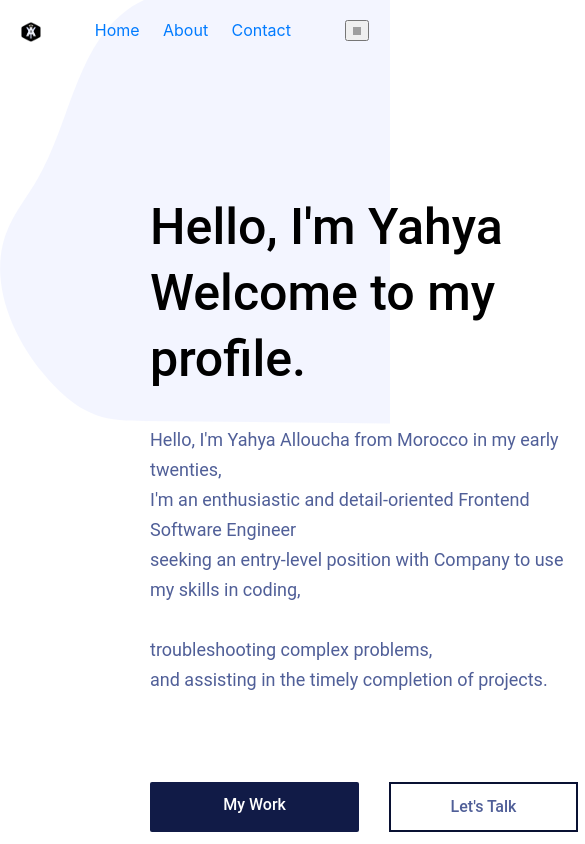
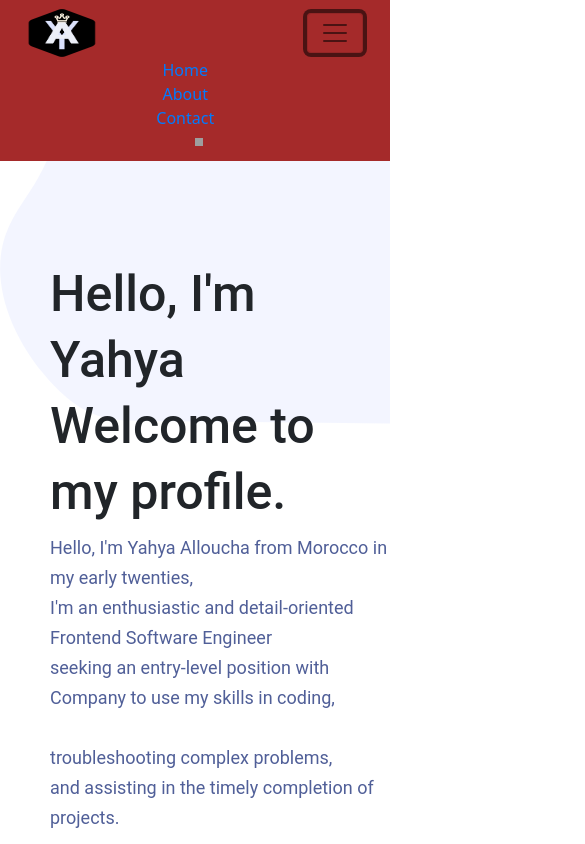
Before and after one commit to yahyaalloucha/newprofile, a React (Create React App) app: page / in a window 390 px wide. Both pictures are taken after a click on the button 356 px from the left and 30 px from the top of the page. Shown: the top 844 px of the page, 585 px wide, since content can reach past the window. Built offline with nearby package versions, Linux system fonts and the light colour scheme; grey boxes are pictures that could not be loaded.

Commit message:
final_ver_with_mq

```diff
--- a/package.json
+++ b/package.json
@@ -6,7 +6,9 @@
     "@testing-library/jest-dom": "^5.12.0",
     "@testing-library/react": "^11.2.6",
     "@testing-library/user-event": "^12.8.3",
+    "bootstrap": "^5.0.0",
     "react": "^17.0.2",
+    "react-bootstrap": "^1.5.2",
     "react-dom": "^17.0.2",
     "react-router-dom": "^5.2.0",
     "react-router-hash-link": "^2.4.1",
--- a/src/Aboutme/Aboutme.module.css
+++ b/src/Aboutme/Aboutme.module.css
@@ -82,3 +82,8 @@
   color: #ffffff;
   margin-bottom: 170px;
 }
+@media (max-width: 600px) {
+  .p {
+    width: 50%;
+  }
+}
--- a/src/App.js
+++ b/src/App.js
@@ -60,9 +60,9 @@ class App extends Component {
                 }}
               >
                 <Header />
-
                 <Header_content />
               </div>
+
               <Whatido />
               <Projects
                 img={Proj.imgUrl}
--- a/src/Contact/Contact.module.css
+++ b/src/Contact/Contact.module.css
@@ -98,12 +98,12 @@
   margin-left: -2vw;
 }
 #follow {
-  margin-top: 4vw !important;
+  padding-top: 4vw !important;
 }
 .divbutt {
   align-self: flex-end;
   margin-right: 0vw;
-  margin-top: 3vw;
+  padding-top: 3vw;
 }
 
 .butt {
@@ -123,3 +123,43 @@
   text-transform: capitalize;
   cursor: pointer;
 }
+@media (min-width: 451px) and (max-width: 650px) {
+  .emaillink {
+    font-size: 10px;
+  }
+  .just {
+    font-size: 25px;
+  }
+  .inpu {
+    width: 30%;
+  }
+  .form_input {
+    width: 100%;
+    height: 0vw;
+  }
+  #Message {
+    width: 90%;
+  }
+  .divbutt {
+    padding-top: 0%;
+  }
+}
+@media (max-width: 450px) {
+  .containertow {
+    display: flex;
+    align-items: center;
+    flex-direction: column;
+    padding-top: 10%;
+  }
+  .container_1 {
+    width: 80%;
+  }
+  .inpu {
+    width: 80%;
+    align-items: flex-start;
+  }
+  .form_input {
+    width: 80%;
+    height: 0vw;
+  }
+}
--- a/src/Footer/Footer.module.css
+++ b/src/Footer/Footer.module.css
@@ -27,8 +27,8 @@
   align-self: center;
 }
 .img1 {
-  width: 5vw;
-  height: 5vw;
+  height: 40px;
+  width: 40px;
 }
 .button {
   width: 109px;
@@ -129,4 +129,11 @@
     align-items: center;
     margin-left: 5vw !important;
   }
+  .img1 {
+    height: 40px;
+    width: 40px;
+  }
+  .button {
+    margin-top: 1vw;
+  }
 }
--- a/src/Header/Header.js
+++ b/src/Header/Header.js
@@ -5,10 +5,13 @@ import mylogo from "../yaya.jpg";
 import darkmode from "../darkicon.png";
 import { Link } from "react-router-dom";
 import { HashLink } from "react-router-hash-link";
+import "bootstrap/dist/css/bootstrap.min.css";
+import { Navbar, Nav } from "react-bootstrap";
 
 class Header extends Component {
   render() {
     return (
+      <div>
         <div className={Styles.container}>
           <div className={Styles.logo}>
             <img src={mylogo} className={Styles.mylogo}></img>
@@ -27,9 +30,34 @@ class Header extends Component {
             </Link>
           </div>
 
-        <button className={Styles.button}>
+          <div className={Styles.button}>
             <img src={darkmode} className={Styles.darkmode} />
-        </button>
+          </div>
+        </div>
+        <Navbar expand="lg" className={Styles.nav}>
+          <img src={mylogo} className={Styles.mylogo}></img>
+
+          <Navbar.Toggle aria-controls="basic-navbar-nav" className="colla" />
+          <Navbar.Collapse id="basic-navbar-nav">
+            <div className={Styles.navlinks}>
+              <HashLink smooth to="/#Home" className={Styles.links}>
+                Home
+              </HashLink>
+
+              <HashLink smooth to="#About" className={Styles.links}>
+                About
+              </HashLink>
+
+              <Link smooth to="/Contact" className={Styles.links}>
+                Contact
+              </Link>
+            </div>
+
+            <div className={Styles.button}>
+              <img src={darkmode} className={Styles.darkmode} />
+            </div>
+          </Navbar.Collapse>
+        </Navbar>
       </div>
     );
   }
--- a/src/Header/Header.module.css
+++ b/src/Header/Header.module.css
@@ -8,6 +8,9 @@
 }
 .navlinks {
   display: flex;
+}
+.nav {
+  display: none !important;
 }
 .links {
   display: flex;
@@ -20,8 +23,8 @@
 }
 .mylogo {
   padding-top: 2vw;
-  width: 5vw;
-  height: 5vw;
+  width: 100px;
+  height: 100px;
 }
 .button {
   color: #ffffff;
@@ -31,3 +34,48 @@
   width: 2vw;
   height: 2vw;
 }
+@media (max-width: 700px) {
+  .nav {
+    display: flex !important;
+    display: flex;
+    flex-direction: row !important;
+    align-items: flex-start;
+    justify-content: space-around !important;
+    width: 100vw;
+    background-color: brown;
+  }
+  .mylogo {
+    display: flex;
+    padding-top: 0vw;
+    height: 50px;
+    width: 70px;
+    margin-right: 40vw;
+  }
+  .container {
+    display: none;
+  }
+  .navlinks {
+    display: flex;
+    align-items: center !important;
+    padding-right: 5vw;
+
+    flex-direction: column;
+  }
+  .link {
+    display: flex;
+
+    text-align: center !important;
+    margin-left: 0%;
+    align-self: flex-start;
+  }
+
+  .button {
+    background-color: transparent;
+    color: blue;
+    padding: 0px;
+    font-size: 15px;
+    border-radius: 2px;
+    font-family: "Roboto", sans-serif;
+    margin-left: 50%;
+  }
+}
--- a/src/Header_content/Header_content.module.css
+++ b/src/Header_content/Header_content.module.css
@@ -6,9 +6,8 @@
 .img {
   display: flex;
   align-self: center;
-  height: 30%;
-  width: 30%;
-  padding-left: 20%;
+
+  padding-left: 10%;
   padding-top: 10vw;
 }
 .container {
@@ -72,3 +71,28 @@
   border: 2px solid #091133;
   box-sizing: border-box;
 }
+@media (max-width: 1100px) {
+  .img {
+    display: none;
+  }
+  .container {
+    padding-left: 150px;
+  }
+}
+@media (max-width: 700px) {
+  .container {
+    padding-left: 50px;
+  }
+}
+@media (max-width: 480px) {
+  .buttons {
+    flex-direction: column;
+    align-items: flex-start;
+  }
+  .button2 {
+    margin-left: 0px;
+    margin-top: 2vw;
+  }
+  .text {
+  }
+}
--- a/src/Projects/Projects.module.css
+++ b/src/Projects/Projects.module.css
@@ -34,3 +34,60 @@
 .button {
   margin-left: 2vw;
 }
+@media (max-width: 1300px) {
+  .projimg {
+    height: 315px;
+    width: 480px;
+    padding-top: 50px;
+    padding-left: 80px;
+  }
+  .text {
+    padding-left: 50px;
+    width: 555px;
+
+    padding-top: 100px;
+  }
+}
+@media (max-width: 1000px) {
+  .projimg {
+    height: 315px;
+    width: 480px;
+  }
+  .text {
+    width: 40%;
+    padding-top: 50px;
+  }
+}
+@media (max-width: 850px) {
+  .projimg {
+    height: 315px;
+    width: 380px;
+  }
+  .text {
+    width: 40%;
+    padding-top: 50px;
+  }
+}
+@media (max-width: 650px) {
+  .container {
+    flex-direction: column !important;
+  }
+  .projimg {
+    padding-left: 50px;
+    height: 100%;
+    width: 80%;
+  }
+  .h1 {
+    font-family: Roboto;
+    font-style: normal;
+    font-weight: 500;
+    font-size: 26px;
+    line-height: 48px;
+  }
+  .text {
+    padding-left: 50px !important;
+    width: 80%;
+
+    padding-top: 100px;
+  }
+}
--- a/src/Whatido/Whatid.module.css
+++ b/src/Whatido/Whatid.module.css
@@ -96,4 +96,7 @@
     justify-content: flex-start;
     flex-direction: column;
   }
+  .h1 {
+    width: 80%;
+  }
 }
```
Also changed, not shown: 1 other file (tests, documents, lock files or other folders). Lines whose indentation alone changed are shown as unchanged.
